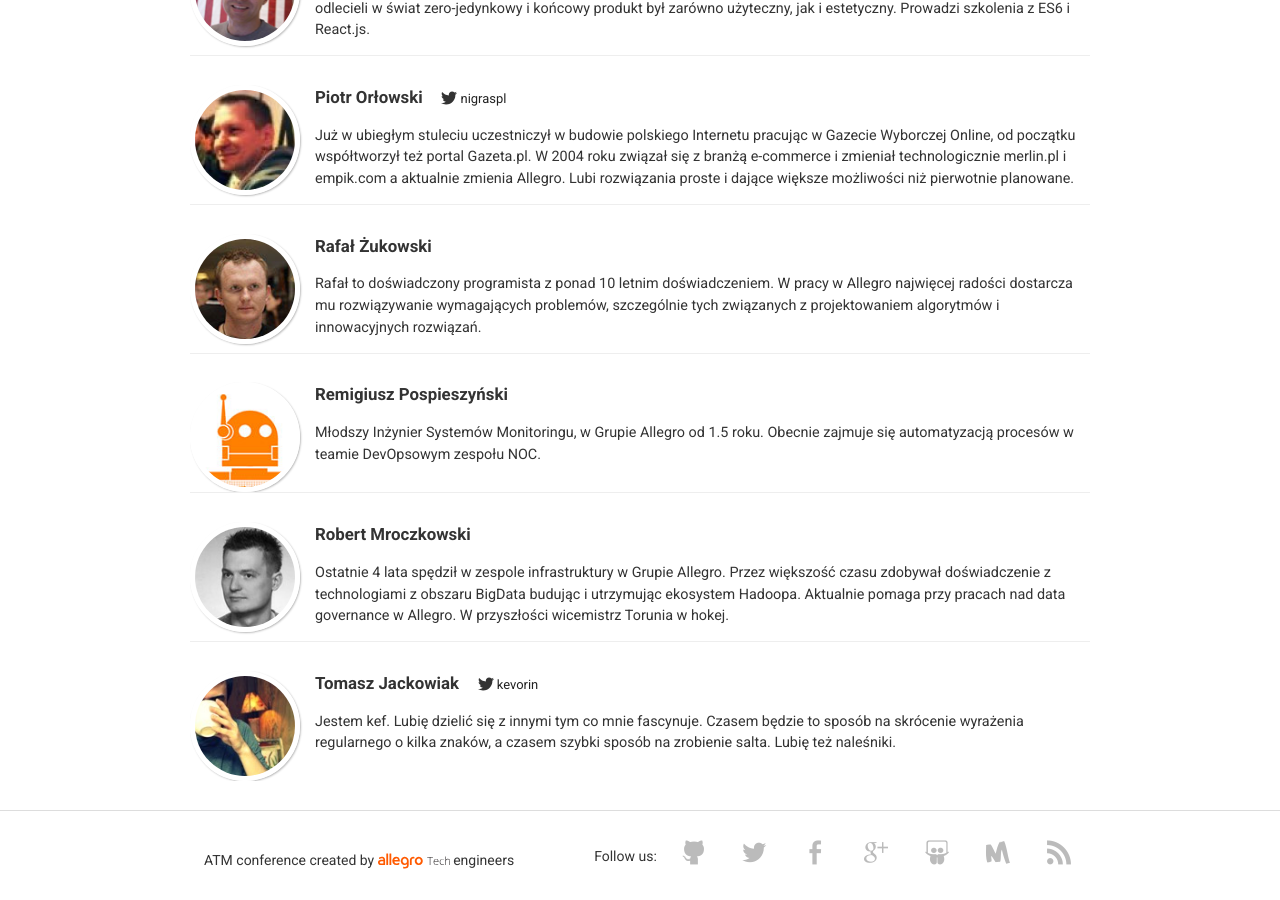
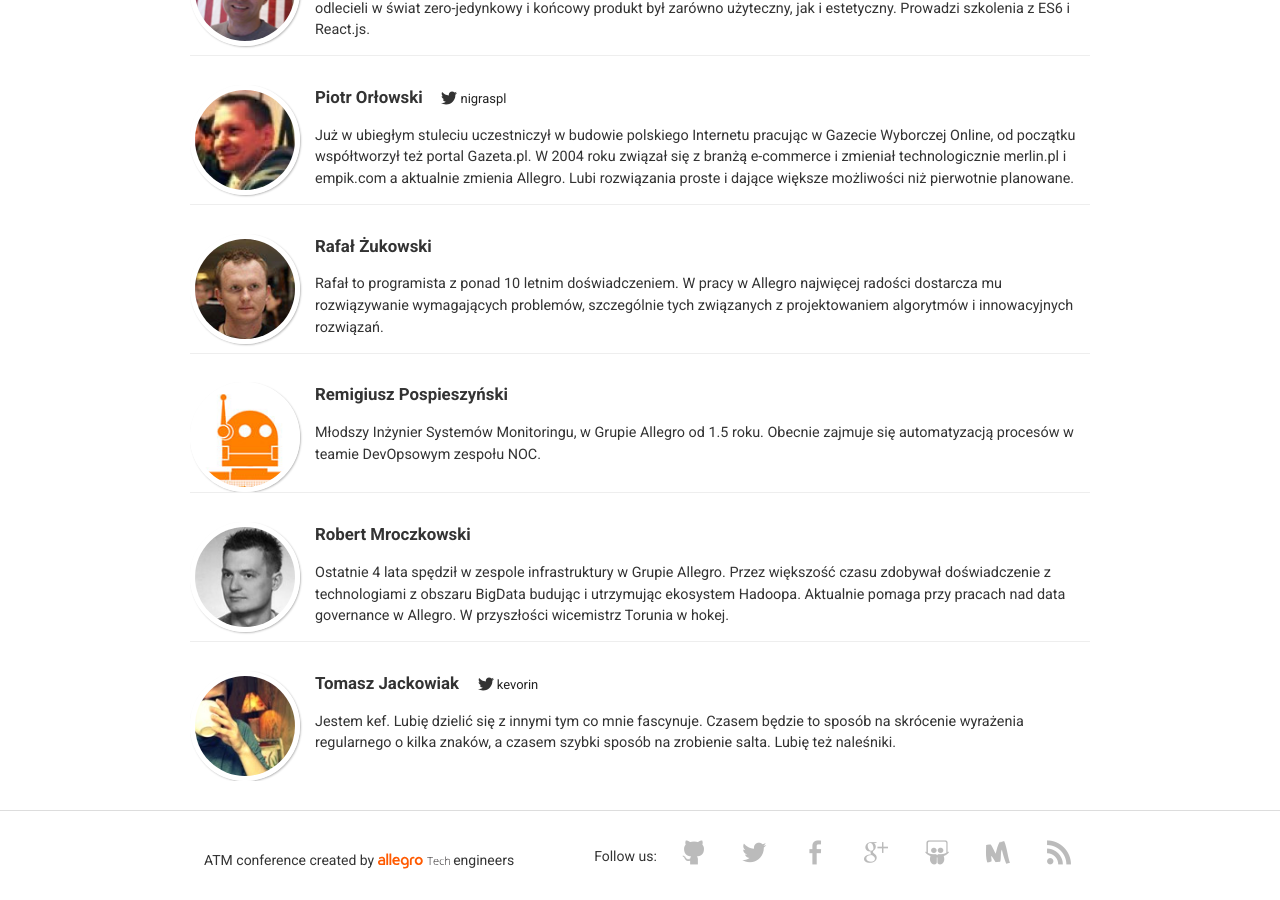
Before and after one commit to allegro/meeting, a Jekyll site: the page built from index.html, in a window 1280 px wide and 900 px high, scrolled down 5104 px. Built offline with Jekyll 4.4.1, drawn with Linux system fonts in a browser that asks for light colours; Markdown is read by kramdown in place of the engine named in the settings; comment, search, counter and statistics services are not loaded.

Commit message:
speaker bio update

```diff
--- a/_data/atm-speakers.yml
+++ b/_data/atm-speakers.yml
@@ -37,7 +37,7 @@
 
 rafal.zukowski:
     name: Rafał Żukowski
-    bio: 'Rafał to doświadczony programista z ponad 10 letnim doświadczeniem. W pracy w Allegro najwięcej radości dostarcza mu rozwiązywanie wymagających problemów, szczególnie tych związanych z projektowaniem algorytmów i innowacyjnych rozwiązań.'
+    bio: 'Rafał to programista z ponad 10 letnim doświadczeniem. W pracy w Allegro najwięcej radości dostarcza mu rozwiązywanie wymagających problemów, szczególnie tych związanych z projektowaniem algorytmów i innowacyjnych rozwiązań.'
 
 remigiusz.pospieszynski:
     name: Remigiusz Pospieszyński
```
